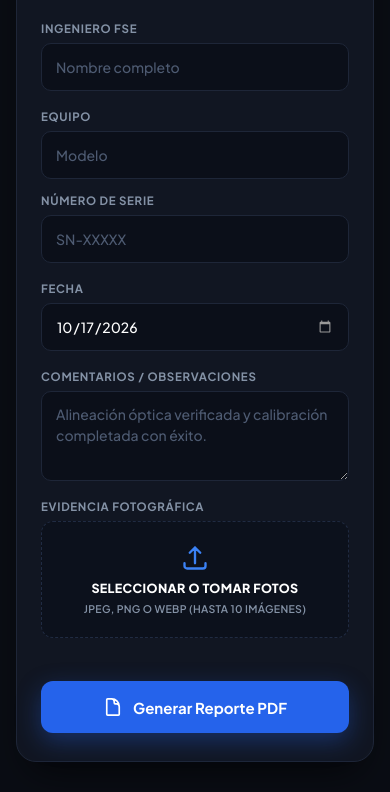
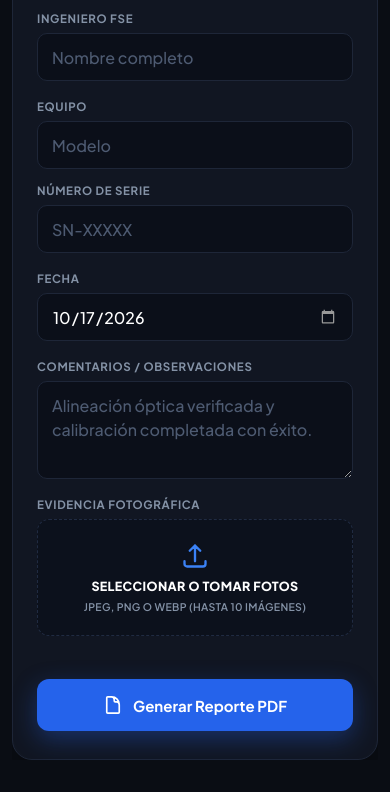
Before and after one commit to alanc11/photo-report, a website: page index.html in a window 390 px wide. Shown: the part 109-901 px from the top of the page. Drawn offline with nearby package versions, Linux system fonts and the light colour scheme.

Commit message:
responsive iphone

```diff
--- a/index.html
+++ b/index.html
@@ -2,7 +2,7 @@
 <html lang="es">
 <head>
   <meta charset="UTF-8">
-  <meta name="viewport" content="width=device-width, initial-scale=1.0">
+  <meta name="viewport" content="width=device-width, initial-scale=1.0, viewport-fit=cover">
   <title>Reporte Fotográfico</title>
 
   <!-- Tipografías Plus Jakarta Sans e Inter -->
--- a/style/styles.css
+++ b/style/styles.css
@@ -19,6 +19,16 @@
   --danger: #ef4444;
 }
 
+input[type="text"],
+input[type="date"],
+textarea,
+select {
+  font-size: 1.6rem !important; /* 16px previene el zoom de iOS Safari */
+  -webkit-appearance: none;     /* Remueve estilos nativos redondeados de iOS */
+  appearance: none;
+  max-width: 100%;              /* Evita que se salgan de su contenedor */
+}
+
 * {
   margin: 0;
   padding: 0;
@@ -37,12 +47,14 @@ body {
   display: flex;
   justify-content: center;
   align-items: flex-start;
-  padding: 3rem 1.6rem;
+  overflow-x: hidden;
+  padding: 2rem 1.2rem; /* Margen seguro en bordes */
 }
 
 .app-wrapper {
   width: 100%;
   max-width: 480px;
+  overflow: hidden;
 }
 
 /* Tarjeta principal sin alturas fijas para evitar cortes */
@@ -55,6 +67,15 @@ body {
   height: auto;
   max-height: none;
   overflow: visible;
+  width: 100%;
+  box-sizing: border-box;
+}
+
+@media (max-width: 480px) {
+  .form-row {
+    grid-template-columns: 1fr; /* Una sola columna en teléfonos para mayor comodidad */
+    gap: 1.6rem;
+  }
 }
 
 /* Cabecera */
```
